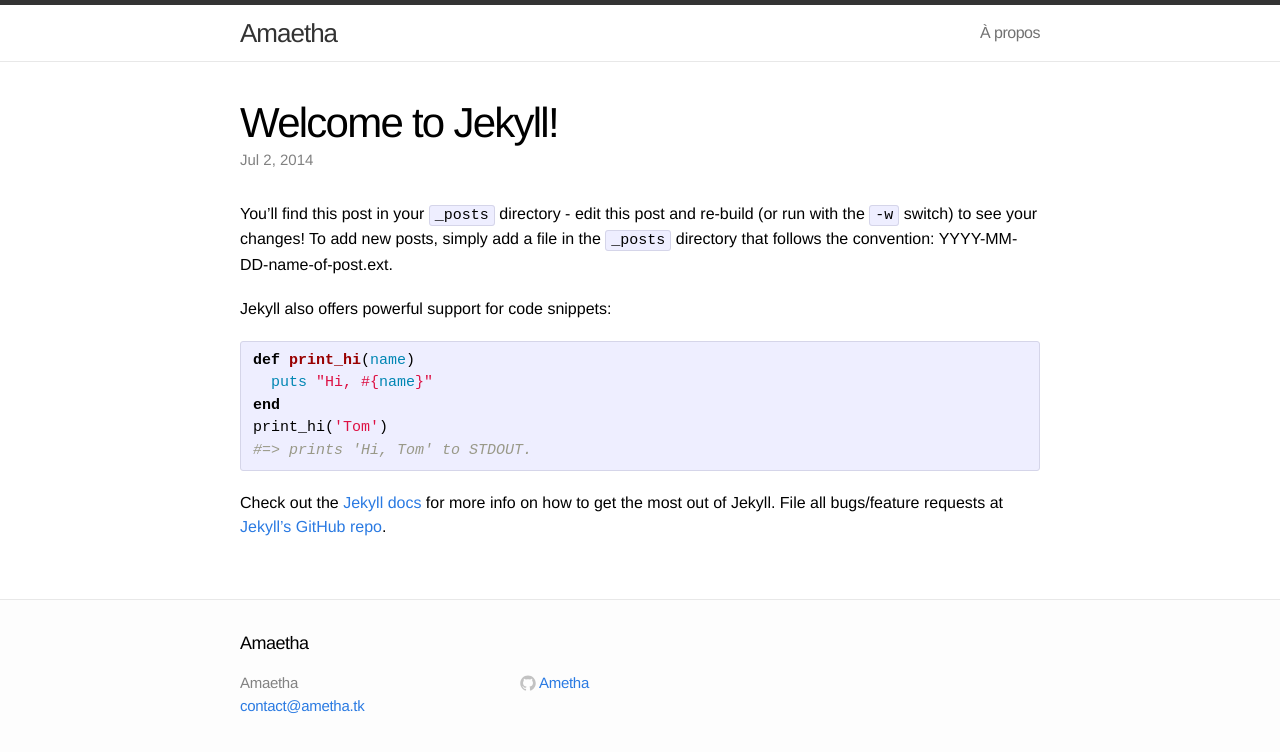
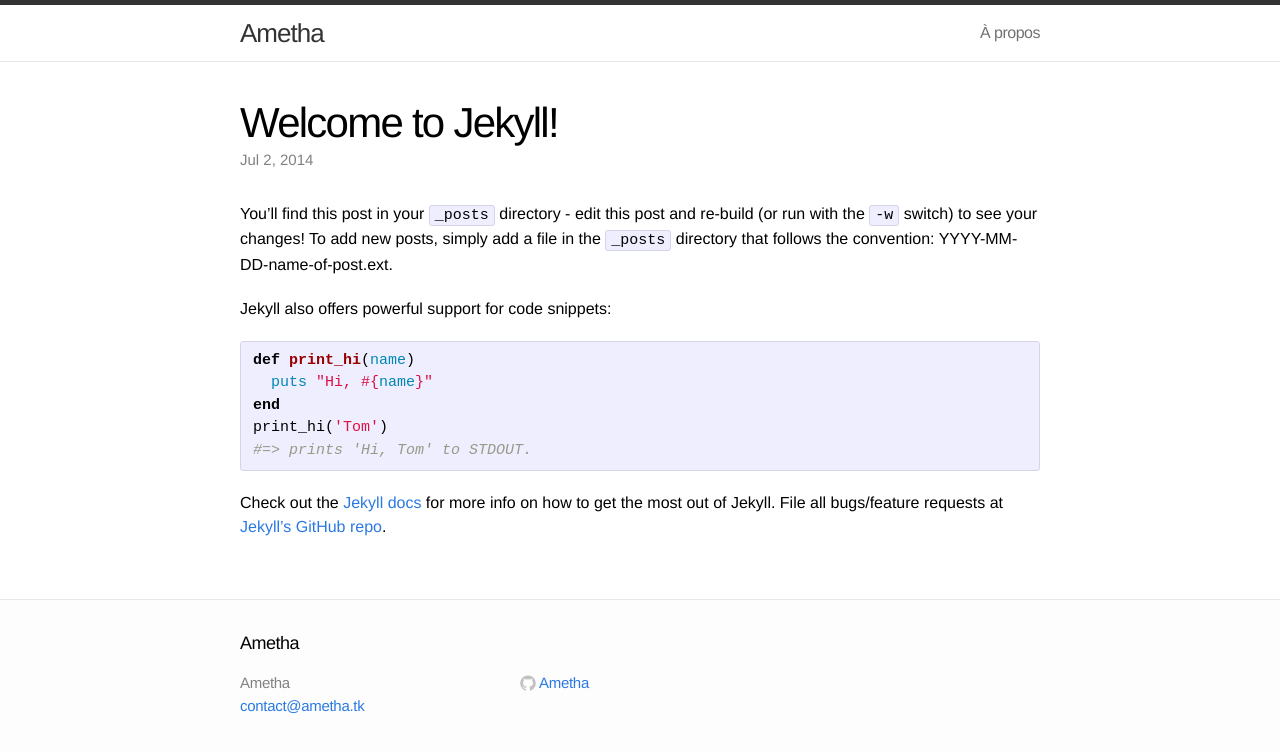
Before and after one commit to Ametha/ametha.github.io, a Jekyll site: the page built from _posts/2014-07-02-welcome-to-jekyll.markdown, in a window 1280 px wide. Shown: the top 752 px of the page. Built offline with Jekyll 4.4.1, drawn with Linux system fonts in a browser that asks for light colours.

Commit message:
modifié :         _config.yml

```diff
--- a/_config.yml
+++ b/_config.yml
@@ -1,5 +1,5 @@
 # Site settings
-title: Amaetha
+title: Ametha
 email: contact@ametha.tk
 description: ""
 baseurl: ""
```
